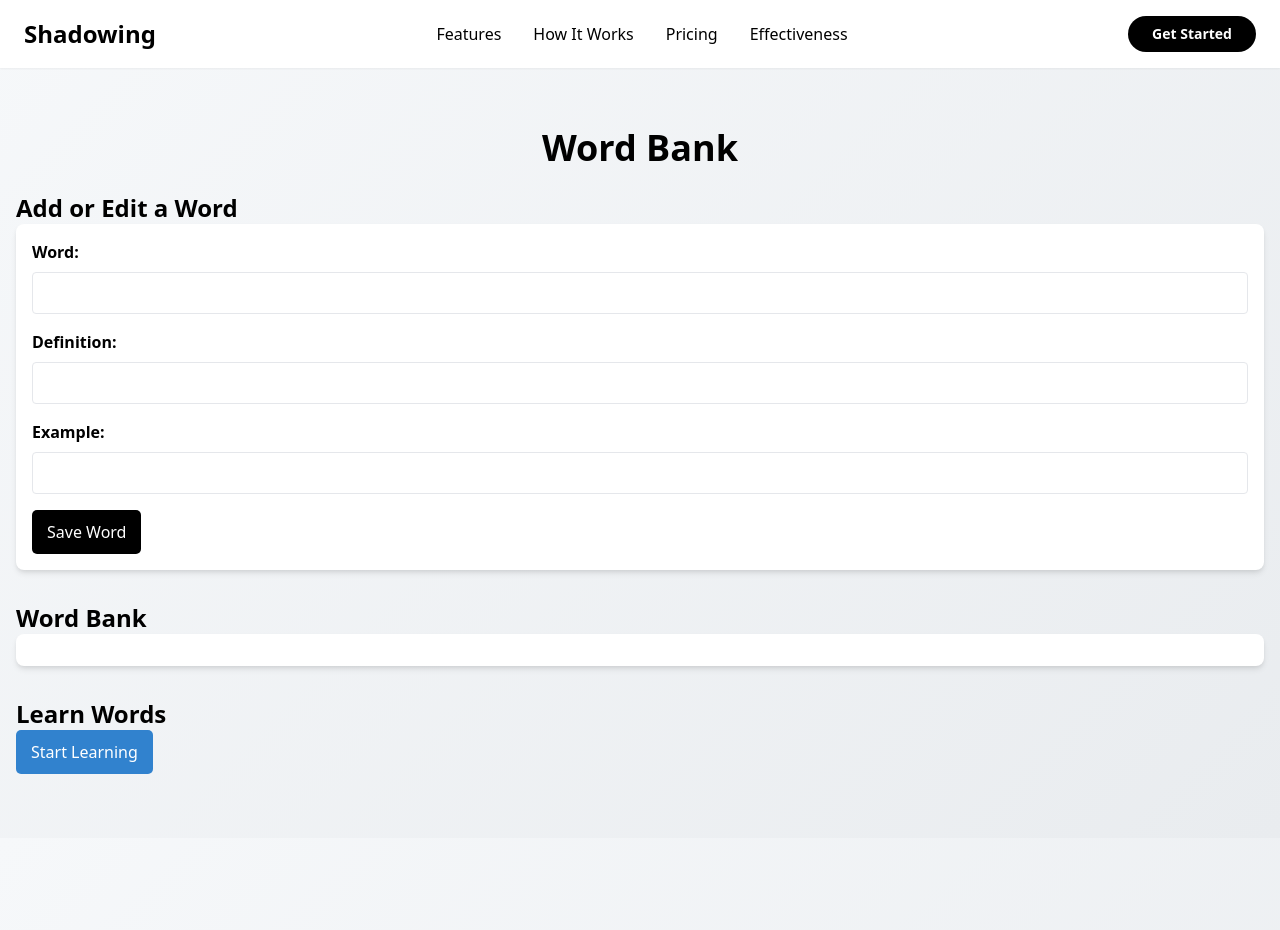
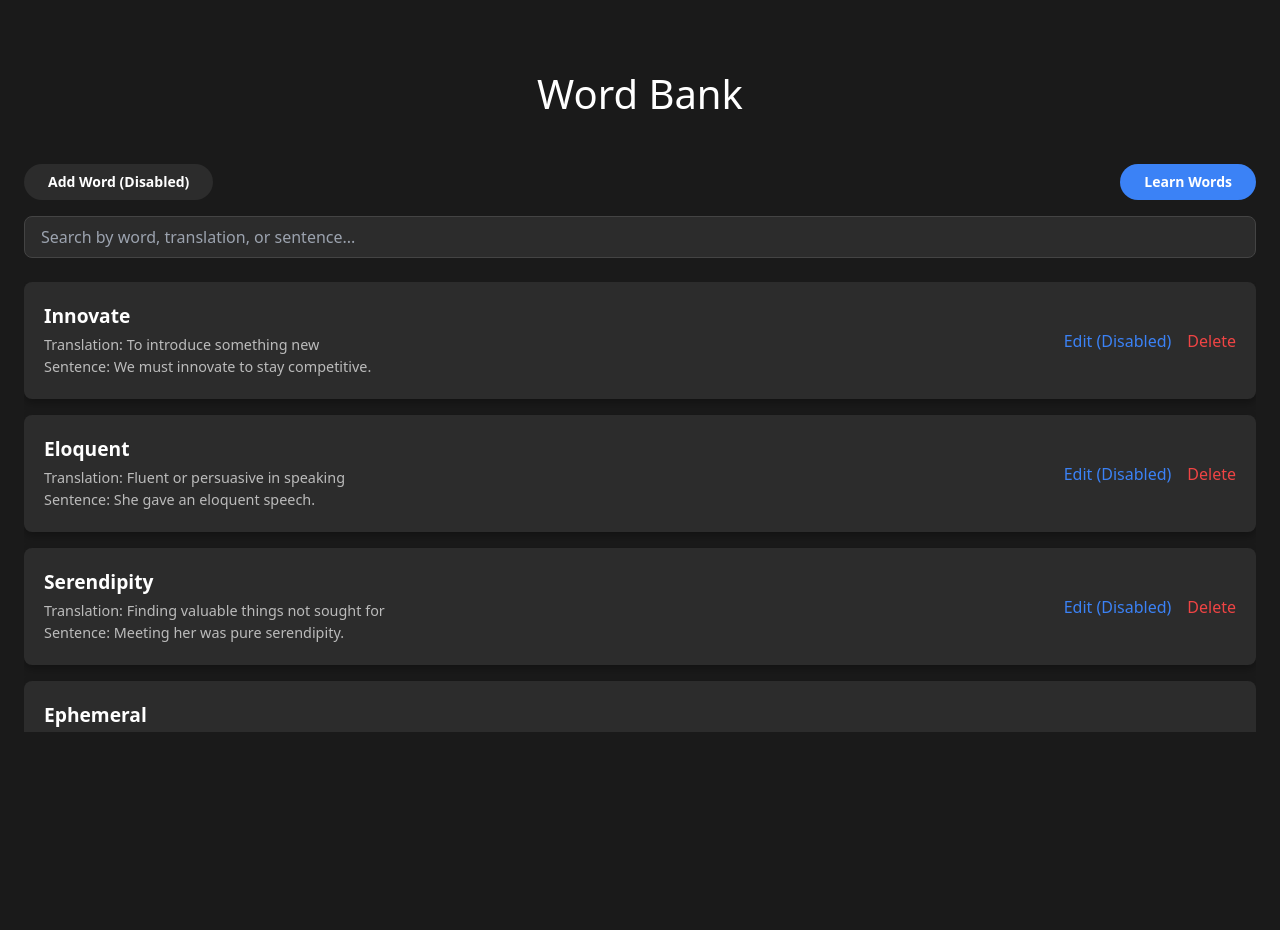
Before and after one commit to nazarboy2005/shadowing, a Django app: page /user/words/ in a window 1280 px wide. Shown: the top 930 px of the page. Run offline with Django 5.2, Linux system fonts and the light colour scheme.

Commit message:
word bank simple for now

```diff
--- a/templates/words.html
+++ b/templates/words.html
@@ -3,336 +3,292 @@
 <head>
     <meta charset="UTF-8">
     <meta name="viewport" content="width=device-width, initial-scale=1.0">
-    <title>Shadowing - Master English Pronunciation and Fluency</title>
+    <title>Word Bank - Shadowing</title>
     <link href="https://cdnjs.cloudflare.com/ajax/libs/tailwindcss/2.2.19/tailwind.min.css" rel="stylesheet">
-    <link rel="stylesheet" href="https://cdnjs.cloudflare.com/ajax/libs/font-awesome/6.0.0-beta3/css/all.min.css">
     <style>
-        .gradient-bg {
-            background: linear-gradient(135deg, #f6f8fa 0%, #e9ecef 100%);
+        /* Body and overall page styling */
+        body {
+            background-color: #1a1a1a;
+            color: #fff;
+            font-family: 'Segoe UI', Tahoma, Geneva, Verdana, sans-serif;
+            margin: 0;
+            padding: 0;
         }
-        body {
-            transition: background-color 0.3s;
+
+        h1 {
+            font-size: 2.5rem;
+            text-align: center;
+            margin-bottom: 40px;
         }
+
+        /* Button styling */
+        button {
+            transition: background-color 0.3s, transform 0.3s;
+        }
+
+        button:hover {
+            transform: scale(1.05);
+        }
+
+        #addButton {
+            background-color: #2c2c2c;
+        }
+
+        #addButton:hover {
+            background-color: #444;
+        }
+
+        #learnButton {
+            background-color: #3b82f6;
+        }
+
+        #learnButton:hover {
+            background-color: #2563eb;
+        }
+
+        /* Modal Styles */
         .modal {
-            position: fixed;
-            top: 0;
-            left: 0;
-            width: 100vw;
-            height: 100vh;
-            background-color: rgba(0, 0, 0, 0.7);
-            display: none;
-            align-items: center;
-            justify-content: center;
-            z-index: 10;
+            background: rgba(0, 0, 0, 0.75);
         }
-        .modal.active {
-            display: flex;
+
+        /* Input styling */
+        input, select, textarea {
+            background-color: #2c2c2c;
+            color: #fff;
+            border: 1px solid #444;
         }
-        .modal-content {
-            background-color: white;
+
+        input:focus, textarea:focus {
+            border-color: #3b82f6;
+            outline: none;
+        }
+
+        /* Word List Styling */
+        .word-item {
+            background-color: #2c2c2c;
             padding: 20px;
             border-radius: 8px;
-            width: 90%;
-            max-width: 500px;
-            text-align: center;
-            box-shadow: 0 4px 20px rgba(0, 0, 0, 0.3);
+            box-shadow: 0 4px 8px rgba(0, 0, 0, 0.3);
+            display: flex;
+            justify-content: space-between;
+            align-items: center;
         }
-        .exit-button {
-            position: absolute;
-            top: 10px;
-            right: 10px;
-            background: transparent;
-            border: none;
-            font-size: 20px;
-            color: #e53e3e;
-            cursor: pointer;
+
+        .word-item:hover {
+            background-color: #444;
         }
-        .word-card {
-            transition: transform 0.5s;
-            perspective: 1000px;
-            width: 200px;
-            height: 120px;
-            display: inline-block;
-            margin: 10px;
+
+        .word-details {
+            max-width: 80%;
         }
-        .word-card-inner {
-            position: relative;
-            width: 100%;
-            height: 100%;
-            transform-style: preserve-3d;
-            transition: transform 0.5s;
+
+        .word-details h2 {
+            font-size: 1.2rem;
+            margin-bottom: 5px;
         }
-        .word-card-inner:hover {
-            transform: rotateY(180deg);
+
+        .word-details p {
+            font-size: 0.9rem;
+            color: #bbb;
+            margin: 2px 0;
         }
-        .word-card-front, .word-card-back {
-            position: absolute;
-            width: 100%;
-            height: 100%;
-            backface-visibility: hidden;
-            border: 1px solid #ccc;
-            border-radius: 8px;
-            display: flex;
-            align-items: center;
-            justify-content: center;
-            flex-direction: column;
-            padding: 10px;
-            box-shadow: 0 2px 10px rgba(0, 0, 0, 0.2);
+
+        /* Modal Styling */
+        .modal-content {
+            background-color: #2c2c2c;
+            color: white;
+            padding: 40px;
+            border-radius: 10px;
+            box-shadow: 0 4px 8px rgba(0, 0, 0, 0.5);
         }
-        .word-card-front {
-            background-color: #f9f9f9;
+
+        label {
+            color: #bbb;
         }
-        .word-card-back {
-            transform: rotateY(180deg);
-            background-color: #f0f0f0;
-        }
-        .word-definition, .word-example {
-            text-align: left;
-            width: 100%;
-            margin-top: 5px;
-            font-size: 0.9rem;
-        }
-        .word-definition strong, .word-example strong {
-            color: #2b6cb0;
-        }
-        .word-bank-container {
-            overflow-x: auto;
-            white-space: nowrap;
-        }
-        .button {
-            padding: 10px 15px;
-            border-radius: 5px;
-            transition: background-color 0.3s;
-        }
-        .button:hover {
-            opacity: 0.8;
-        }
-        .button-blue {
-            background-color: #3182ce;
+
+        .modal input, .modal textarea {
+            background-color: #444;
             color: white;
         }
-        .button-blue:hover {
-            background-color: #2b6cb0;
+
+        .modal button {
+            background-color: #3b82f6;
         }
-        .button-green {
-            background-color: #48bb78;
-            color: white;
+
+        .modal button:hover {
+            background-color: #2563eb;
         }
-        .button-green:hover {
-            background-color: #38a169;
+
+        /* Word List Scrollable Styling */
+        #wordList {
+            max-height: 450px; /* Adjust this value to show 3 words */
+            overflow-y: auto;
         }
-        .button-red {
-            background-color: #e53e3e;
-            color: white;
+
+        /* Scrollbar Styling (optional for custom look) */
+        #wordList::-webkit-scrollbar {
+            width: 8px;
         }
-        .button-red:hover {
-            background-color: #c53030;
+
+        #wordList::-webkit-scrollbar-thumb {
+            background-color: #555;
+            border-radius: 10px;
         }
-        .button-black {
-            background-color: #000;
-            color: white;
-        }
-        .button-black:hover {
-            background-color: #333;
-        }
-        header {
-            transition: background-color 0.3s;
-        }
-        .icon-button {
-            background: transparent;
-            border: none;
-            cursor: pointer;
-            font-size: 1rem;
-            padding: 0;
-        }
-        .icon-button:hover {
-            color: #3182ce;
-        }
-        .hidden-icons {
-            display: none;
-        }
-        .word-card-back .hidden-icons {
-            display: flex;
-            justify-content: center;
-            gap: 10px;
+
+        #wordList::-webkit-scrollbar-thumb:hover {
+            background-color: #888;
         }
     </style>
 </head>
-<body class="font-sans gradient-bg">
+<body class="font-sans antialiased">
 
-<header class="fixed top-0 left-0 right-0 bg-white shadow-sm z-50">
-    <nav class="container mx-auto px-6 py-4 flex justify-between items-center">
-        <div class="text-2xl font-bold">Shadowing</div>
-        <ul class="flex space-x-8">
-            <li><a href="#features" class="hover:text-gray-600 transition duration-300">Features</a></li>
-            <li><a href="#how-it-works" class="hover:text-gray-600 transition duration-300">How It Works</a></li>
-            <li><a href="#pricing" class="hover:text-gray-600 transition duration-300">Pricing</a></li>
-            <li><a href="#effectiveness" class="hover:text-gray-600 transition duration-300">Effectiveness</a></li>
-        </ul>
-        <a href="#get-started" class="bg-black text-white px-6 py-2 rounded-full text-sm font-semibold hover:bg-gray-800 transition duration-300">Get Started</a>
-    </nav>
-</header>
+    <!-- Word Bank Section -->
+    <section class="container mx-auto px-6 py-16">
+        <h1>Word Bank</h1>
 
-<div class="container mx-auto px-4 py-8 mt-24">
-    <h1 class="text-4xl font-bold mb-6 text-center">Word Bank</h1>
-
-    <div class="mb-8">
-        <h2 class="text-2xl font-bold">Add or Edit a Word</h2>
-        <form id="add-word-form" class="bg-white p-4 rounded-lg shadow-md">
-            <div class="mb-4">
-                <label for="word" class="block font-bold mb-2">Word:</label>
-                <input type="text" id="word" class="w-full border rounded px-4 py-2" required>
-            </div>
-            <div class="mb-4">
-                <label for="definition" class="block font-bold mb-2">Definition:</label>
-                <input type="text" id="definition" class="w-full border rounded px-4 py-2" required>
-            </div>
-            <div class="mb-4">
-                <label for="example" class="block font-bold mb-2">Example:</label>
-                <input type="text" id="example" class="w-full border rounded px-4 py-2" required>
-            </div>
-            <button type="submit" class="button button-black">Save Word</button>
-        </form>
+        <!-- Add and Learn Buttons -->
+        <div class="mb-4 flex justify-between">
+            <button id="addButton" class="px-6 py-2 rounded-full text-sm font-semibold">Add Word (Disabled)</button>
+            <button id="learnButton" class="px-6 py-2 rounded-full text-sm font-semibold">Learn Words</button>
         </div>
 
-    <div class="mb-8">
-        <h2 class="text-2xl font-bold">Word Bank</h2>
-        <div id="word-list" class="word-bank-container bg-white p-4 rounded-lg shadow-md"></div>
+        <!-- Search Bar -->
+        <div class="mb-6">
+            <input type="text" id="searchBar" placeholder="Search by word, translation, or sentence..." class="w-full px-4 py-2 border rounded-lg focus:outline-none focus:ring-2 focus:ring-blue-600">
         </div>
 
-    <div class="mb-8">
-        <h2 class="text-2xl font-bold">Learn Words</h2>
-        <button onclick="startLearning()" class="button button-blue">Start Learning</button>
+        <!-- Word List -->
+        <div id="wordList" class="space-y-4">
+            <!-- Dynamic Word List will be generated here -->
         </div>
+    </section>
+
+    <!-- Add/Edit Word Modal -->
+    <div id="addWordModal" class="fixed inset-0 hidden flex justify-center items-center">
+        <div class="modal-content max-w-lg w-full">
+            <h2 class="text-2xl font-bold mb-4" id="modalTitle">Add New Word</h2>
+            <form id="addWordForm" class="space-y-4">
+                <div>
+                    <label for="word">Word</label>
+                    <input type="text" id="word" name="word" required class="w-full px-4 py-2 border rounded-lg">
                 </div>
-
-<!-- Learning Modal -->
-<div id="learning-modal" class="modal">
-    <div id="modal-content" class="modal-content">
-        <button class="exit-button" onclick="exitLearning()">✖</button>
-        <h3 id="learn-word" class="text-xl font-bold"></h3>
-        <p id="learn-definition" class="word-definition"></p>
-        <p id="learn-example" class="word-example"></p>
-        <button onclick="playPronunciation()" class="button button-blue">Pronounce</button>
-        <button id="learned-btn" onclick="markLearned()" class="button button-green" style="display:none;">Learned</button>
-        <button id="dont-know-btn" onclick="showTranslation()" class="button button-red">I Don't Know</button>
-        <button id="next-btn" onclick="nextWord()" class="button button-blue" style="display:none;">Next</button>
+                <div>
+                    <label for="translation">Translation</label>
+                    <input type="text" id="translation" name="translation" required class="w-full px-4 py-2 border rounded-lg">
                 </div>
+                <div>
+                    <label for="sentence">Sentence</label>
+                    <textarea id="sentence" name="sentence" required class="w-full px-4 py-2 border rounded-lg"></textarea>
                 </div>
-
-<!-- Edit Modal -->
-<div id="edit-modal" class="modal">
-    <div class="modal-content">
-        <h2 class="text-2xl font-bold">Edit Word</h2>
-        <form id="edit-word-form">
-            <div class="mb-4">
-                <label for="edit-word" class="block font-bold mb-2">Word:</label>
-                <input type="text" id="edit-word" class="w-full border rounded px-4 py-2">
+                <div class="flex justify-end">
+                    <button type="button" id="cancelButton" class="mr-4 px-4 py-2 border rounded-lg">Cancel</button>
+                    <button type="submit" class="px-6 py-2 rounded-lg">Save Word</button>
                 </div>
-            <div class="mb-4">
-                <label for="edit-definition" class="block font-bold mb-2">Definition:</label>
-                <input type="text" id="edit-definition" class="w-full border rounded px-4 py-2">
-            </div>
-            <div class="mb-4">
-                <label for="edit-example" class="block font-bold mb-2">Example:</label>
-                <input type="text" id="edit-example" class="w-full border rounded px-4 py-2">
-            </div>
-            <button type="button" onclick="saveEdit()" class="button button-black">Save Changes</button>
             </form>
         </div>
     </div>
 
     <script>
-    let words = [];
-    let currentEditIndex = -1;
+        // Pre-populated default words
+        let words = [
+            { id: 1, word: 'Innovate', translation: 'To introduce something new', sentence: 'We must innovate to stay competitive.' },
+            { id: 2, word: 'Eloquent', translation: 'Fluent or persuasive in speaking', sentence: 'She gave an eloquent speech.' },
+            { id: 3, word: 'Serendipity', translation: 'Finding valuable things not sought for', sentence: 'Meeting her was pure serendipity.' },
+            { id: 4, word: 'Ephemeral', translation: 'Lasting for a very short time', sentence: 'Life is ephemeral, enjoy every moment.' },
+            { id: 5, word: 'Resilience', translation: 'Capacity to recover quickly', sentence: 'Her resilience after the setback was admirable.' }
+        ];
 
-    document.getElementById('add-word-form').addEventListener('submit', function (e) {
-        e.preventDefault();
-        const word = document.getElementById('word').value;
-        const definition = document.getElementById('definition').value;
-        const example = document.getElementById('example').value;
-        words.push({ word, definition, example });
-        document.getElementById('word').value = '';
-        document.getElementById('definition').value = '';
-        document.getElementById('example').value = '';
-        displayWords();
+        let editWordId = null; // Track if we're editing an existing word
+
+        const addButton = document.getElementById('addButton');
+        const learnButton = document.getElementById('learnButton');
+        const addWordModal = document.getElementById('addWordModal');
+        const cancelButton = document.getElementById('cancelButton');
+        const addWordForm = document.getElementById('addWordForm');
+        const wordList = document.getElementById('wordList');
+        const searchBar = document.getElementById('searchBar');
+        const modalTitle = document.getElementById('modalTitle');
+
+        // Function to display words in the word list
+        function displayWords(filter = '') {
+            wordList.innerHTML = ''; // Clear the list
+            const filteredWords = words.filter(({ word, translation, sentence }) =>
+                word.toLowerCase().includes(filter.toLowerCase()) ||
+                translation.toLowerCase().includes(filter.toLowerCase()) ||
+                sentence.toLowerCase().includes(filter.toLowerCase())
+            );
+
+            filteredWords.forEach(({ id, word, translation, sentence }) => {
+                const wordItem = document.createElement('div');
+                wordItem.classList.add('word-item');
+                wordItem.innerHTML = `
+                    <div class="word-details">
+                        <h2 class="text-lg font-bold">${word}</h2>
+                        <p class="text-sm">Translation: ${translation}</p>
+                        <p class="text-sm">Sentence: ${sentence}</p>
+                    </div>
+                    <div class="flex space-x-4">
+                        <button class="text-blue-500 hover:underline edit-word" data-id="${id}">Edit (Disabled)</button>
+                        <button class="text-red-500 hover:underline delete-word" data-id="${id}">Delete</button>
+                    </div>
+                `;
+
+                wordList.appendChild(wordItem);
+
+                // Add event listener for delete button
+                wordItem.querySelector('.delete-word').addEventListener('click', () => {
+                    deleteWord(id);
                 });
 
-    function displayWords() {
-        const wordList = document.getElementById("word-list");
-        wordList.innerHTML = '';
-        words.forEach((word, index) => {
-            const wordCard = document.createElement("div");
-            wordCard.classList.add("word-card");
-            wordCard.innerHTML = `
-                <div class="word-card-inner">
-                    <div class="word-card-front">
-                        <h3 class="font-bold">${word.word}</h3>
-                    </div>
-                    <div class="word-card-back">
-                        <h3 class="font-bold">${word.word}</h3>
-                        <p class="word-definition"><strong>Definition:</strong> ${word.definition}</p>
-                        <p class="word-example"><strong>Example:</strong> ${word.example}</p>
-                        <div class="hidden-icons">
-                            <button onclick="editWord(${index})" class="icon-button"><i class="fas fa-edit"></i></button>
-                            <button onclick="deleteWord(${index})" class="icon-button"><i class="fas fa-trash"></i></button>
-                        </div>
-                    </div>
-                </div>
-            `;
-            wordList.appendChild(wordCard);
+                // Add event listener for edit button
+                wordItem.querySelector('.edit-word').addEventListener('click', () => {
+                    alert("Edit functionality is not implemented yet.");
+                });
             });
         }
 
-    function editWord(index) {
-        currentEditIndex = index;
-        const word = words[index];
-        document.getElementById('edit-word').value = word.word;
-        document.getElementById('edit-definition').value = word.definition;
-        document.getElementById('edit-example').value = word.example;
-        document.getElementById('edit-modal').classList.add('active');
+        // Delete word from the list
+        function deleteWord(id) {
+            if (confirm('Are you sure you want to delete this word?')) {
+                words = words.filter(word => word.id !== id);
+                displayWords(searchBar.value);
+            }
         }
 
-    function deleteWord(index) {
-        words.splice(index, 1);
+        // Open modal for adding a word
+        addButton.addEventListener('click', () => {
+            alert("Add functionality is not implemented yet.");
+        });
+
+        // Learn Words functionality (redirect to /learn)
+        learnButton.addEventListener('click', () => {
+            if (words.length > 0) {
+                // Redirect to the Learn page
+                window.location.href = '/user/learn'; // Adjust this URL to your Learn page
+            } else {
+                alert('No words available for learning.');
+            }
+        });
+
+        // Close modal
+        cancelButton.addEventListener('click', () => {
+            addWordModal.classList.add('hidden');
+        });
+
+        // Prevent form submission since add/edit is disabled
+        addWordForm.addEventListener('submit', (e) => {
+            e.preventDefault();
+            alert("Add/Edit functionality is not implemented yet.");
+        });
+
+        // Filter words based on search input
+        searchBar.addEventListener('input', () => {
+            const query = searchBar.value;
+            displayWords(query);
+        });
+
+        // Initial display of words
         displayWords();
-    }
-
-    function saveEdit() {
-        const word = document.getElementById('edit-word').value;
-        const definition = document.getElementById('edit-definition').value;
-        const example = document.getElementById('edit-example').value;
-        words[currentEditIndex] = { word, definition, example };
-        document.getElementById('edit-modal').classList.remove('active');
-        displayWords();
-    }
-
-    function startLearning() {
-        document.getElementById('learning-modal').classList.add('active');
-        nextWord();
-    }
-
-    function nextWord() {
-        const randomIndex = Math.floor(Math.random() * words.length);
-        const word = words[randomIndex];
-        document.getElementById('learn-word').textContent = word.word;
-        document.getElementById('learn-definition').textContent = 'Definition: ' + word.definition;
-        document.getElementById('learn-example').textContent = 'Example: ' + word.example;
-        document.getElementById('next-btn').style.display = 'none';
-        document.getElementById('dont-know-btn').style.display = 'block';
-        document.getElementById('learned-btn').style.display = 'none';
-    }
-
-    function showTranslation() {
-        document.getElementById('dont-know-btn').style.display = 'none';
-        document.getElementById('learned-btn').style.display = 'block';
-        document.getElementById('next-btn').style.display = 'block';
-    }
-
-    function exitLearning() {
-        document.getElementById('learning-modal').classList.remove('active');
-    }
     </script>
-
 </body>
 </html>
```
Lines whose indentation alone changed are shown as unchanged.
